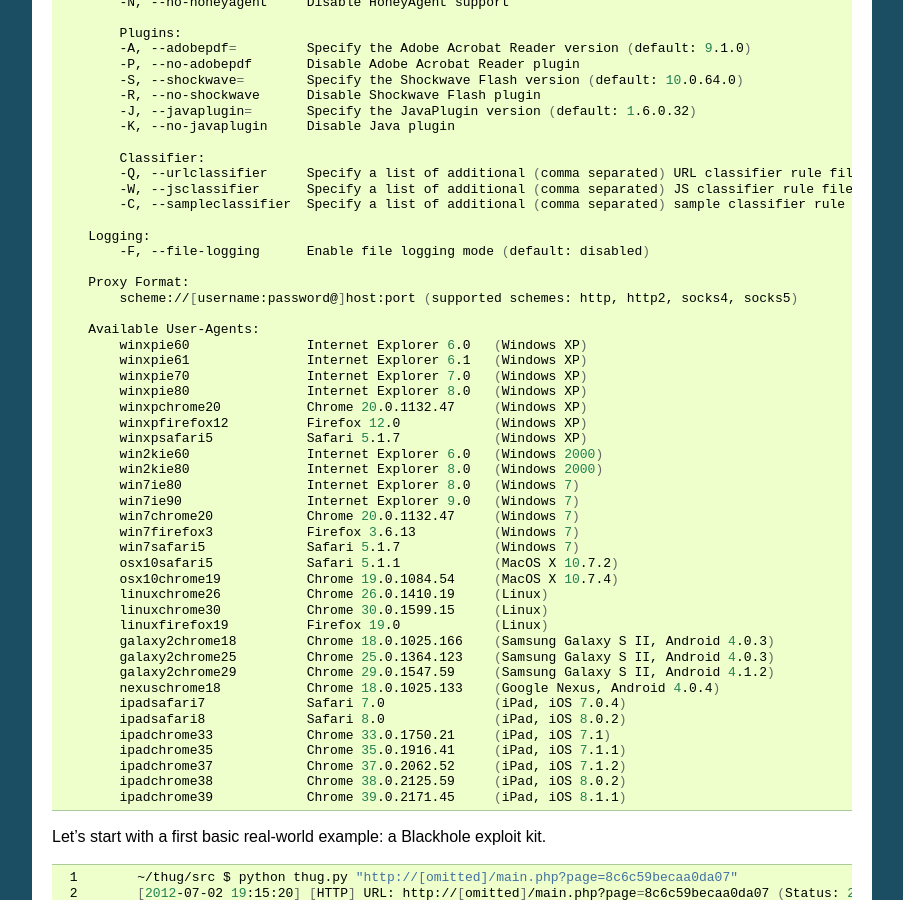
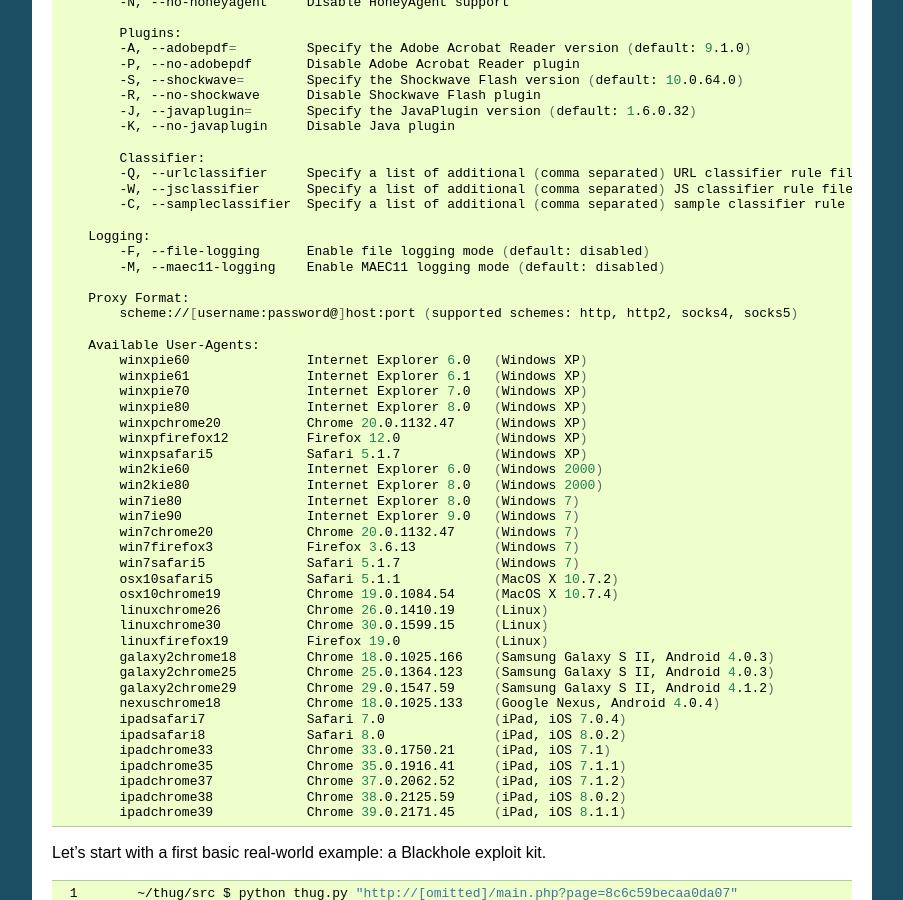
Before and after one commit to buffer/thug, a Sphinx documentation site: the page built from doc/source/usage.rst, in a window 1280 px wide and 900 px high, scrolled down 665 px. Shown: the whole window, without its empty margins (198-1101 px from the left). Built offline with Sphinx 7.4.7, drawn with Linux system fonts in a browser that asks for light colours.

Commit message:
Updated documentation

```diff
--- a/doc/source/usage.rst
+++ b/doc/source/usage.rst
@@ -61,6 +61,7 @@
 
         Logging:
             -F, --file-logging      Enable file logging mode (default: disabled)
+            -M, --maec11-logging    Enable MAEC11 logging mode (default: disabled)
 
         Proxy Format:
             scheme://[username:password@]host:port (supported schemes: http, http2, socks4, socks5)
```
Also changed, not shown: README.md (+1 -0 lines).
